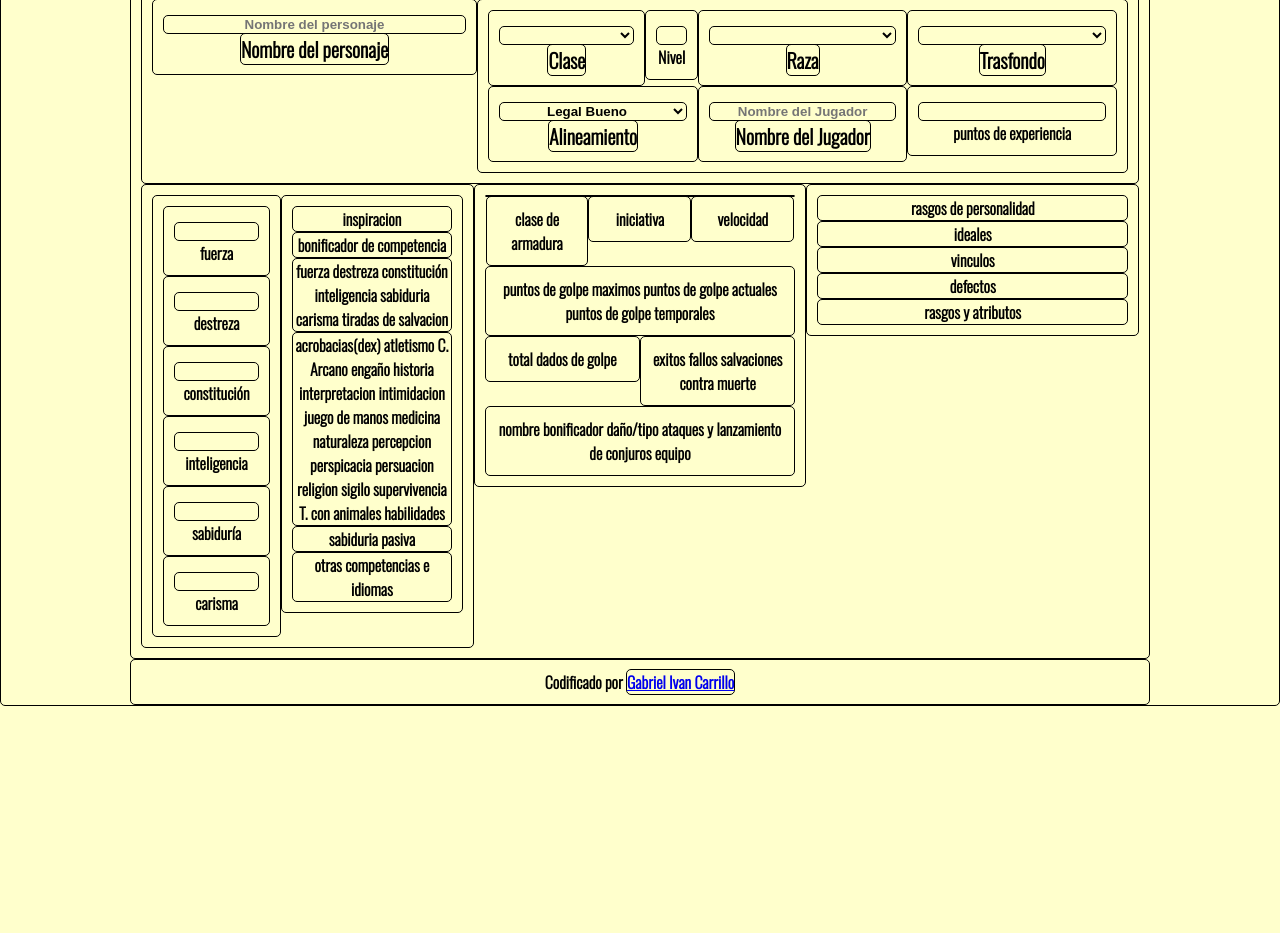
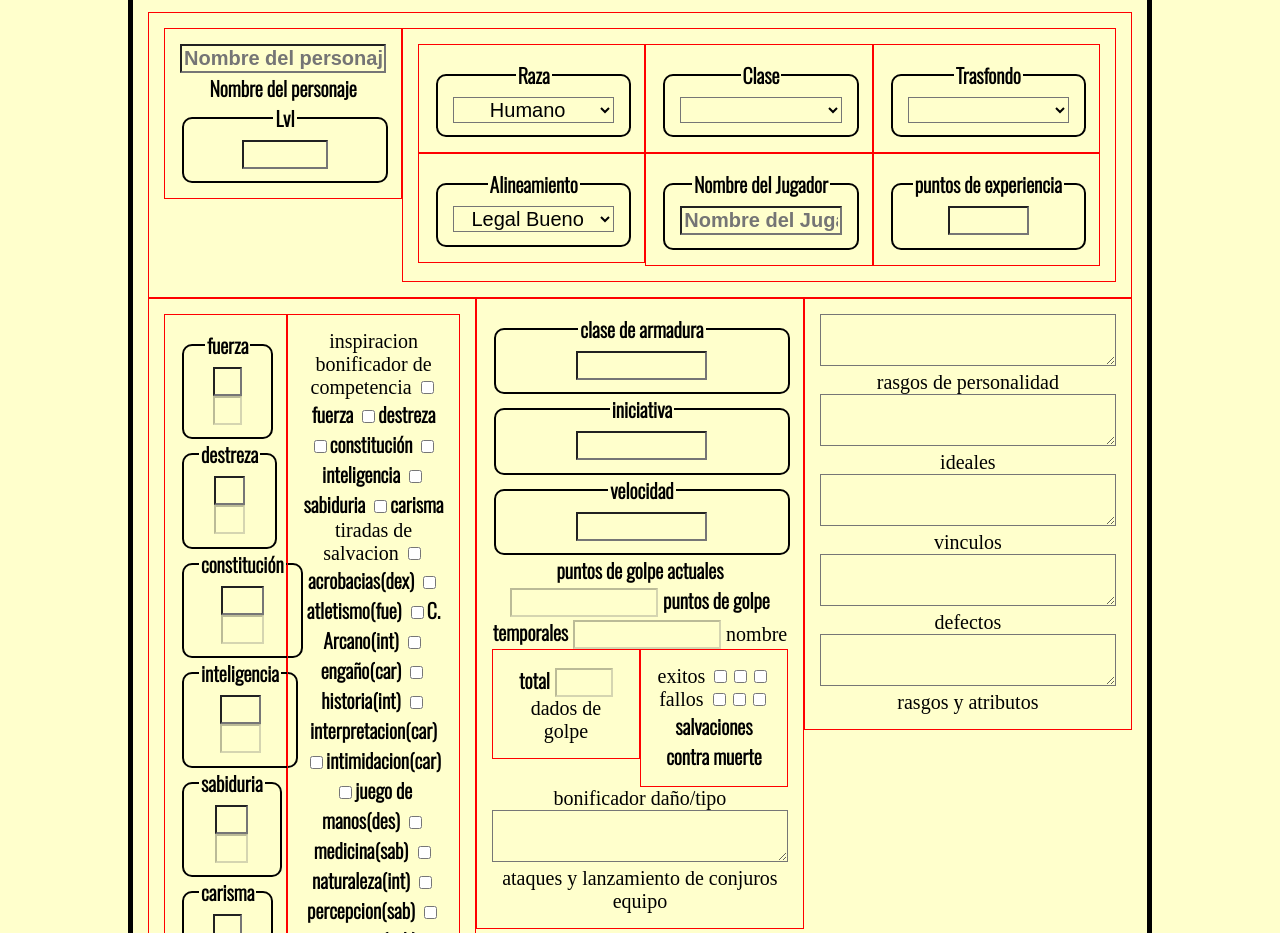
Before and after one commit to GabrielCarrillo93/HojaDePersonaje, a plain HTML site: page index.html in a window 1280 px wide. Shown: the part 127-1060 px from the top of the page. Before the commit the page ends 833 px from the top, so only its background shows below. Drawn offline with nearby package versions, Linux system fonts and the light colour scheme; a web font is replaced by a local one.

Commit message:
reinicio

```diff
--- a/css/style.css
+++ b/css/style.css
@@ -1,67 +1,85 @@
-.col-1 {
-  width: 8.33%;
+html{
+  font-size: 20px;
 }
-.col-2 {
-  width: 16.66%;
+
+
+* {
+  box-sizing: border-box;
+  text-align: center;
 }
-.col-3 {
-  width: 25%;
-}
-.col-4 {
-  width: 33.33%;
-}
-.col-5 {
-  width: 41.66%;
-}
-.col-6 {
-  width: 50%;
-}
-.col-7 {
-  width: 58.33%;
-}
-.col-8 {
-  width: 66.66%;
-}
-.col-9 {
-  width: 75%;
-}
-.col-10 {
-  width: 83.33%;
-}
-.col-11 {
-  width: 91.66%;
-}
-.col-12 {
-  width: 100%;
-}
+
+.col-1 {width: 8.33%;}
+.col-2 {width: 16.66%;}
+.col-3 {width: 25%;}
+.col-4 {width: 33.33%;}
+.col-5 {width: 41.66%;}
+.col-6 {width: 50%;}
+.col-7 {width: 58.33%;}
+.col-8 {width: 66.66%;}
+.col-9 {width: 75%;}
+.col-10 {width: 83.33%;}
+.col-11 {width: 91.66%;}
+.col-12 {width: 100%;}
 
 [class*="col-"] {
   float: left;
-  padding: 10px;
+  padding: 15px;
+  border: 1px solid red;
+}
+body{
+  margin-left: 10%;
+  margin-right: 10%;
+  background-color: #ffffcc;
+
 }
 
-* {
-  box-sizing: border-box;
-  border: 0.5px solid black;
-  text-align: center;
-  border-radius: 5px;
-  font-family: "Oswald", sans-serif;
-  font-weight: 600;
+#borde{
+  border: 5px solid black;
+  margin-top: 1%;
+  margin-bottom: 2%;
+  border-radius: 20px;
 }
 
-body {
-  background-color: #ffffcc;
-  margin-left: 10%;
-  margin-right: 10%;
+fieldset{
+  width: 100%;
+  border-radius: 10px;
+  border: 2px solid black;
 }
 
-input,
-select {
-  font-family: "Shantell Sans", sans-serif;
-  width: 100%;
-  background-color: #ffffcc;
+
+label, legend{
+  font-size: 1rem;
+  font-family: 'Oswald', sans-serif;
+  font-weight: 800;
 }
 
-label{
-    font-size: 20px;
+select{
+  width: 100%;
+  font-family: "Shantell Sans", sans-serif;
+  background-color: #ffffcc;
+  font-size: 1rem;
 }
+
+textarea{
+  width: 100%;
+  font-family: "Shantell Sans", sans-serif;
+  background-color: #ffffcc;
+  font-size: 1rem;
+  text-align: left;
+}
+
+input[type="number"]{
+  width: 50%;
+ font-family: "Shantell Sans", sans-serif;
+  background-color: #ffffcc;
+  font-weight:700;
+  font-size: 1rem;
+}
+
+input[type="text"]{
+  width: 100%;
+  font-family: "Shantell Sans", sans-serif;
+  background-color: #ffffcc;
+  font-weight:700;
+  font-size: 1rem;
+}
--- a/index.html
+++ b/index.html
@@ -11,33 +11,71 @@
       href="https://fonts.googleapis.com/css2?family=Fraunces:opsz,wght@9..144,700&family=Montserrat:wght@500&family=Oswald:wght@300&display=swap"
       rel="stylesheet"
     />
-    <link rel="preconnect" href="https://fonts.googleapis.com">
-<link rel="preconnect" href="https://fonts.gstatic.com" crossorigin>
-<link href="https://fonts.googleapis.com/css2?family=Shantell+Sans:wght@300&display=swap" rel="stylesheet">
+    <link rel="preconnect" href="https://fonts.googleapis.com" />
+    <link rel="preconnect" href="https://fonts.gstatic.com" crossorigin />
+    <link
+      href="https://fonts.googleapis.com/css2?family=Shantell+Sans:wght@300&display=swap"
+      rel="stylesheet"
+    />
     <title>Hoja de personaje</title>
   </head>
   <body>
+    <div class="col-12" id="borde">
     <header>
       <h1>Hoja de Personaje</h1>
     </header>
-    <main class="col-12">
+    <main>
       <div class="col-12">
+        <div class="col-3">
+          <input
+            type="text"
+            name="nompj"
+            id="nompj"
+            placeholder="Nombre del personaje"
+          /><br />
+          <label for="nompj">Nombre del personaje</label>
+
+          <fieldset>
+            <legend>Lvl</legend>
+            <input type="number" name="" id="" min="1" max="20" />
+          </fieldset>
+        </div>
+        <div class="col-9">
           <div class="col-4">
-          <input type="text" name="nompj" id="nompj" placeholder="Nombre del personaje"/><br />
-          <label for="nompj">Nombre del personaje</label>
+            <fieldset>
+              <legend>Raza</legend>
+              <select name="" id="">
+                <optgroup label="Manual del Jugador">
+                  <option value="Humano">Humano</option>
+                  <option value="Dracónido">Dracónido</option>
+                  <option value="Enano">Enano</option>
+                  <option value="Elfo">Elfo</option>
+                  <option value="Semi-elfo">Semi-elfo</option>
+                  <option value="Semi-orco">Semi-orco</option>
+                  <option value="Mediano">Mediano</option>
+                  <option value="Gnome">Gnome</option>
+                  <option value="Tiefling">Tiefling</option>
+                </optgroup>
+              </select>
+            </fieldset>
           </div>
-        <div class="col-8">
-          <div class="col-3">
-            <select name="" id=""></select><br>
-            <label for="">Clase</label> </div>
-          <div class="col-1">
-            <input type="number" name="" id="" min="1"/><br> Nivel</div>
+
           <div class="col-4">
-            <select name="" id=""></select><br><label for="">Raza</label></div>
-          <div class="col-4">
-            <select name="" id=""></select><br><label for="">Trasfondo</label>
+            <fieldset>
+              <legend>Clase</legend>
+              <select name="" id=""></select>
+            </fieldset>
           </div>
           <div class="col-4">
+            <fieldset>
+              <legend>Trasfondo</legend>
+              <select name="" id=""></select>
+            </fieldset>
+          </div>
+
+          <div class="col-4">
+            <fieldset>
+              <legend>Alineamiento</legend>
               <select name="Alineamiento" id="Alineamiento">
                 <option value="Legal Bueno">Legal Bueno</option>
                 <option value="Neutral Bueno">Neutral Bueno</option>
@@ -48,84 +86,213 @@
                 <option value="Legal Malo">Legal Malo</option>
                 <option value="Neutral Malo">Neutral Malo</option>
                 <option value="Caótico Malo">Caótico Malo</option>
-            </select><br>
-            <label for="Alineamiento">Alineamiento</label> </div>
+              </select>
+            </fieldset>
+          </div>
+
           <div class="col-4">
-            <input type="text" name="nomjug" id="nomjug" placeholder="Nombre del Jugador"/><br />
-            <label for="">Nombre del Jugador</label> </div>
-          <div class="col-4"><input type="number" name="" id="" min="1"/><br>puntos de experiencia</div>
+            <fieldset>
+              <legend>Nombre del Jugador</legend>
+              <input
+                type="text"
+                name="nomjug"
+                id="nomjug"
+                placeholder="Nombre del Jugador"
+              />
+            </fieldset>
+          </div>
+
+          <div class="col-4">
+            <fieldset>
+              <legend>puntos de experiencia</legend>
+              <input type="number" name="" id="" min="1" />
+            </fieldset>
+          </div>
+        </div>
+      </div>
+
+      <div class="col-4">
+        <div class="col-5">
+          <fieldset>
+            <input type="number" name="" id="" min="1" />
+            <input type="number" name="" id="" min="1" disabled />
+            <legend>fuerza</legend>
+          </fieldset>
+
+          <fieldset>
+            <input type="number" name="" id="" min="1" />
+            <input type="number" name="" id="" min="1" disabled />
+            <legend>destreza</legend>
+          </fieldset>
+
+          <fieldset>
+            <input type="number" name="" id="" min="1" />
+            <input type="number" name="" id="" min="1" disabled />
+            <legend>constitución</legend>
+          </fieldset>
+
+          <fieldset>
+            <input type="number" name="" id="" min="1" />
+            <input type="number" name="" id="" min="1" disabled />
+            <legend>inteligencia</legend>
+          </fieldset>
+
+          <fieldset>
+            <input type="number" name="" id="" min="1" />
+            <input type="number" name="" id="" min="1" disabled />
+            <legend>sabiduria</legend>
+          </fieldset>
+
+          <fieldset>
+            <input type="number" name="" id="" min="1" />
+            <input type="number" name="" id="" min="1" disabled />
+            <legend>carisma</legend>
+          </fieldset>
+        </div>
+        <div class="col-7">
+          inspiracion bonificador de competencia
+          <input type="checkbox" name="" id="" /><label for="">fuerza</label>
+          <input type="checkbox" name="" id="" /><label for="">destreza</label>
+          <input type="checkbox" name="" id="" /><label for=""
+            >constitución</label
+          >
+          <input type="checkbox" name="" id="" /><label for=""
+            >inteligencia</label
+          >
+          <input type="checkbox" name="" id="" /><label for="">sabiduria</label>
+          <input type="checkbox" name="" id="" /><label for="">carisma</label>
+          tiradas de salvacion
+
+          <input type="checkbox" name="" id="" /><label for=""
+            >acrobacias(dex)</label
+          >
+          <input type="checkbox" name="" id="" /><label for=""
+            >atletismo(fue)</label
+          >
+          <input type="checkbox" name="" id="" /><label for=""
+            >C. Arcano(int)</label
+          >
+          <input type="checkbox" name="" id="" /><label for=""
+            >engaño(car)</label
+          >
+          <input type="checkbox" name="" id="" /><label for=""
+            >historia(int)</label
+          >
+          <input type="checkbox" name="" id="" /><label for=""
+            >interpretacion(car)</label
+          >
+          <input type="checkbox" name="" id="" /><label for=""
+            >intimidacion(car)</label
+          >
+          <input type="checkbox" name="" id="" /><label for=""
+            >juego de manos(des)</label
+          >
+          <input type="checkbox" name="" id="" /><label for=""
+            >medicina(sab)</label
+          >
+          <input type="checkbox" name="" id="" /><label for=""
+            >naturaleza(int)</label
+          >
+          <input type="checkbox" name="" id="" /><label for=""
+            >percepcion(sab)</label
+          >
+          <input type="checkbox" name="" id="" /><label for=""
+            >perspicacia(sab)</label
+          >
+          <input type="checkbox" name="" id="" /><label for=""
+            >persuacion(car)</label
+          >
+          <input type="checkbox" name="" id="" /><label for=""
+            >religion(int)</label
+          >
+          <input type="checkbox" name="" id="" /><label for=""
+            >sigilo(des)</label
+          >
+          <input type="checkbox" name="" id="" /><label for=""
+            >supervivencia(sab)</label
+          >
+          <input type="checkbox" name="" id="" /><label for=""
+            >T. con animales(sab)</label
+          >
+          <hr />
+          habilidades
+        </div>
+
+        <div class="col-12">sabiduria pasiva</div>
+
+        <div class="col-12">
+          <textarea name="" id=""></textarea>
+          otras competencias e idiomas
         </div>
       </div>
       <div class="col-4">
-        <div class="col-5">
-          <div class="col-12">
-            <input type="number" name="" id="" min="1"/>
-            fuerza
+        <fieldset>
+          <input type="number" name="" id="" min="1" />
+          <legend>clase de armadura</legend>
+        </fieldset>
+
+        <fieldset>
+          <input type="number" name="" id="" min="1" />
+          <legend>iniciativa</legend>
+        </fieldset>
+
+        <fieldset>
+          <input type="number" name="" id="" min="1" />
+          <legend>velocidad</legend>
+        </fieldset>
+        <label for="" id="">puntos de golpe actuales</label>
+        <input type="number" name="" id="" disabled />
+        <label for="" id="">puntos de golpe temporales</label>
+        <input type="number" name="" id="" disabled />
+
+        <div class="col-6">
+          <label for="" id="">total</label>
+          <input type="number" name="" id="" disabled />
+          dados de golpe
         </div>
-          <div class="col-12">
-            <input type="number" name="" id="" min="1"/>
-            destreza
+
+        <div class="col-6">
+          exitos <input type="checkbox" name="" id="" /><input
+            type="checkbox"
+            name=""
+            id=""
+          /><input type="checkbox" name="" id="" />
+          <br>
+          fallos
+          <input type="checkbox" name="" id="" /><input
+            type="checkbox"
+            name=""
+            id=""
+          /><input type="checkbox" name="" id="" />
+          <label for="" id="">salvaciones contra muerte</label>
         </div>
-          <div class="col-12">
-            <input type="number" name="" id="" min="1"/>
-            constitución
+        <!--tabla-->
+        nombre bonificador daño/tipo
+        <textarea></textarea>
+        ataques y lanzamiento de conjuros equipo
       </div>
-          <div class="col-12">
-            <input type="number" name="" id="" min="1"/>
-            inteligencia
-          </div>
-          <div class="col-12">
-            <input type="number" name="" id="" min="1"/>
-            sabiduría
-          </div>
-          <div class="col-12">
-            <input type="number" name="" id="" min="1"/>
-            carisma
-          </div>
-        </div>
-        <div class="col-7">
-          <div>inspiracion</div>
-          <div>bonificador de competencia</div>
-          <div>
-            fuerza destreza constitución inteligencia sabiduria carisma tiradas
-            de salvacion
-          </div>
-          <div>
-            acrobacias(dex) atletismo C. Arcano engaño historia interpretacion
-            intimidacion juego de manos medicina naturaleza percepcion
-            perspicacia persuacion religion sigilo supervivencia T. con animales
-            habilidades
-          </div>
-          <div>sabiduria pasiva</div>
-          <div>otras competencias e idiomas</div>
-        </div>
-      </div>
+
       <div class="col-4">
-        <div>
-          <div class="col-4">clase de armadura</div>
-          <div class="col-4">iniciativa</div>
-          <div class="col-4">velocidad</div>
-        </div>
-        <div class="col-12">
-          puntos de golpe maximos puntos de golpe actuales puntos de golpe
-          temporales
-        </div>
-        <div class="col-6">total dados de golpe</div>
-        <div class="col-6">exitos fallos salvaciones contra muerte</div>
-        <div class="col-12">
-          nombre bonificador daño/tipo ataques y lanzamiento de conjuros equipo
-        </div>
-      </div>
-      <div class="col-4">
-        <div>rasgos de personalidad</div>
-        <div>ideales</div>
-        <div>vinculos</div>
-        <div>defectos</div>
-        <div>rasgos y atributos</div>
+        <textarea name="" id=""></textarea>
+        rasgos de personalidad
+
+        <textarea name="" id=""></textarea>
+        ideales
+
+        <textarea name="" id=""></textarea>
+        vinculos
+
+        <textarea name="" id=""></textarea>
+        defectos
+
+        <textarea name="" id=""></textarea>
+        rasgos y atributos
       </div>
     </main>
+  </div>
     <footer class="col-12">
       Codificado por <a href="#">Gabriel Ivan Carrillo</a>
     </footer>
+
   </body>
 </html>
```
Lines whose indentation alone changed are shown as unchanged.
